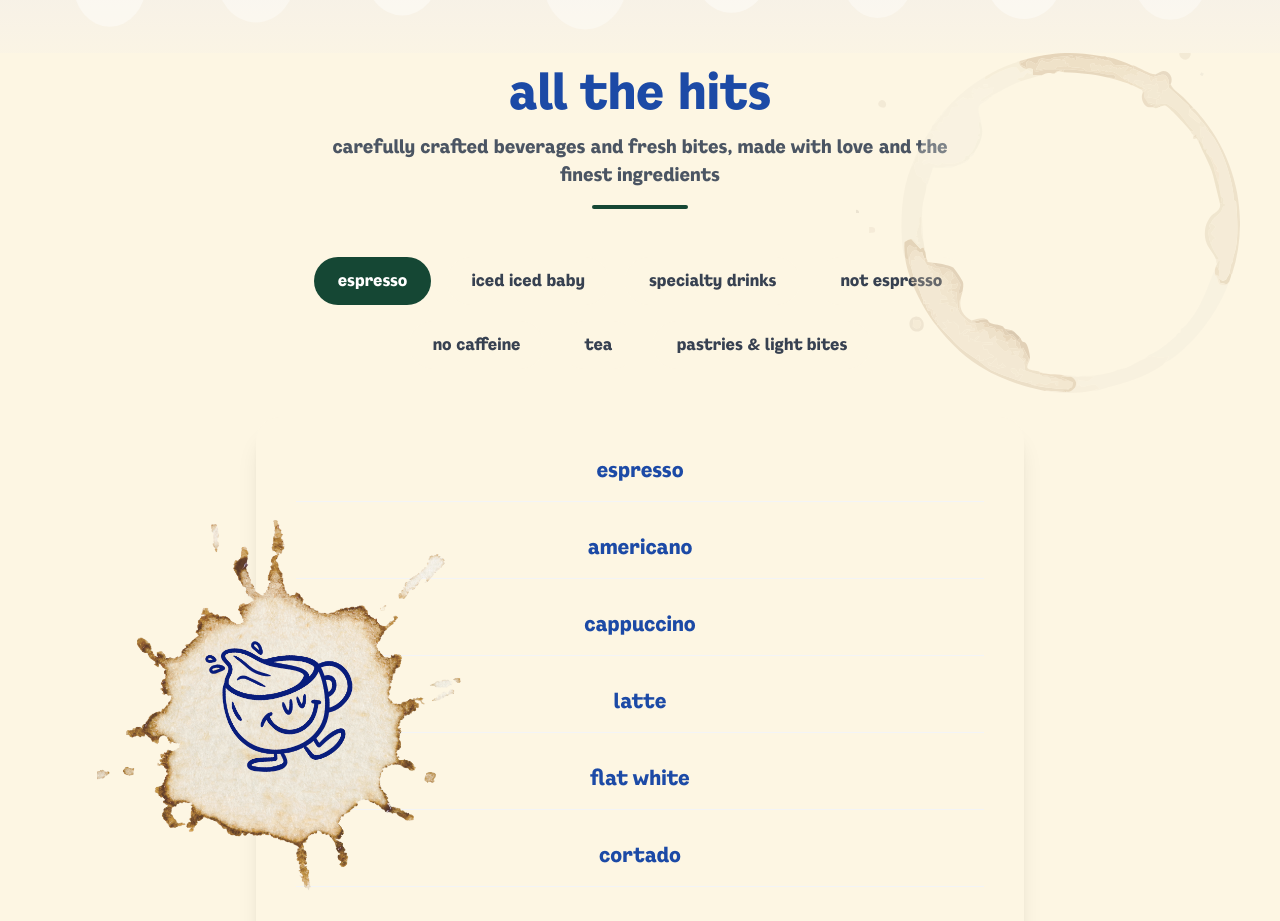
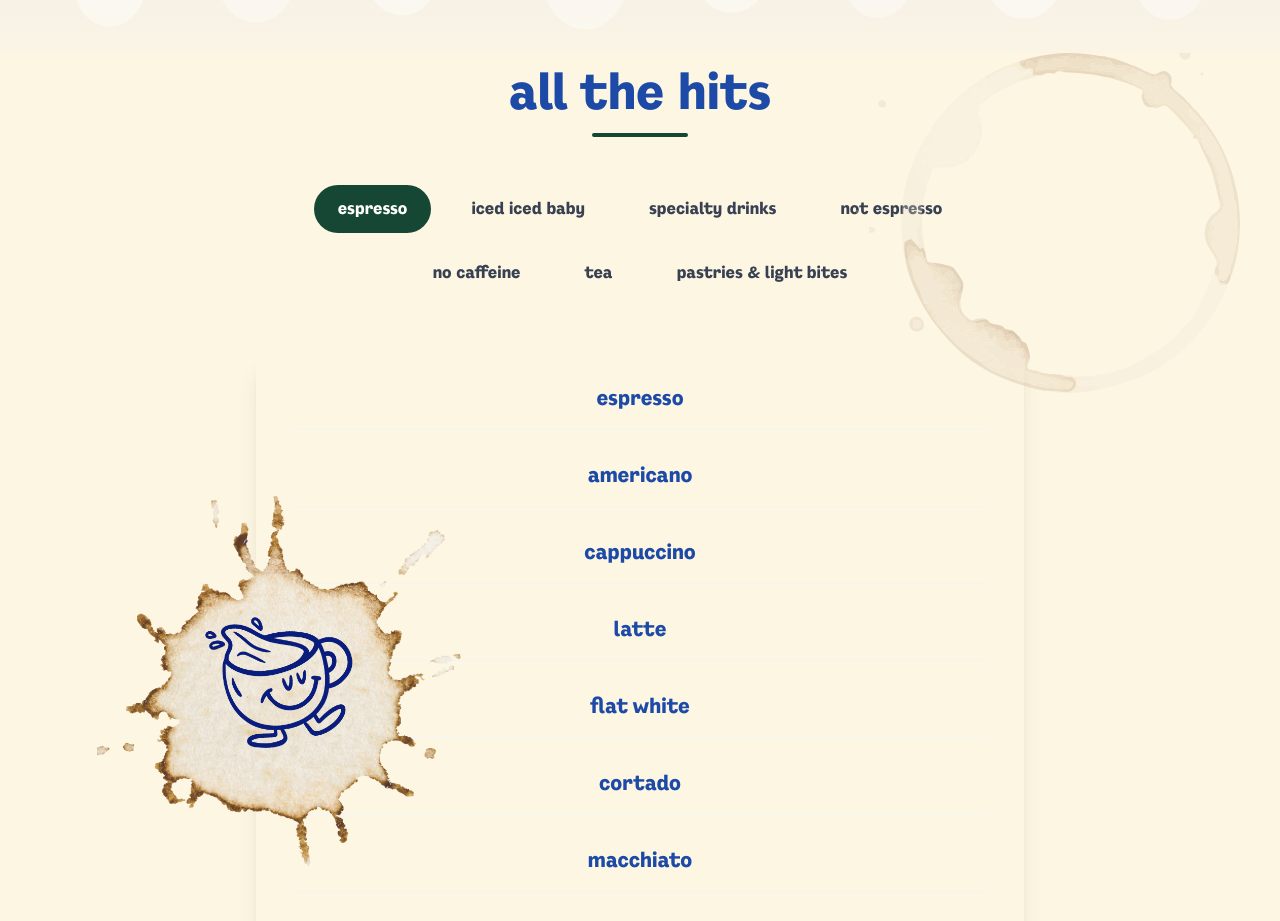
Before and after one commit to lattedabk/latte-da, a React (Vite) app: page / in a window 1280 px wide. Shown: the part 2680-3601 px from the top of the page. Built offline with nearby package versions, Linux system fonts and the light colour scheme.

Commit message:
Remove subtitle text from menu section
🤖 Generated with [Claude Code](https://claude.com/claude-code)

Co-Authored-By: Claude <noreply@anthropic.com>

```diff
--- a/src/App.jsx
+++ b/src/App.jsx
@@ -884,15 +884,6 @@ function App() {
                 >
                   all the hits
                 </motion.h2>
-                <motion.p
-                  className="text-lg text-gray-600 max-w-2xl mx-auto"
-                  style={{ fontFamily: 'Mezzogiorno', fontWeight: 700 }}
-                  initial={{ opacity: 0, y: 20 }}
-                  animate={menuInView ? { opacity: 1, y: 0 } : { opacity: 0, y: 20 }}
-                  transition={{ duration: 0.8, delay: 0.3 }}
-                >
-                  carefully crafted beverages and fresh bites, made with love and the finest ingredients
-                </motion.p>
                 <motion.div
                   className="w-24 h-1 bg-latte-jade mx-auto rounded-full mt-4"
                   initial={{ width: 0 }}
```
